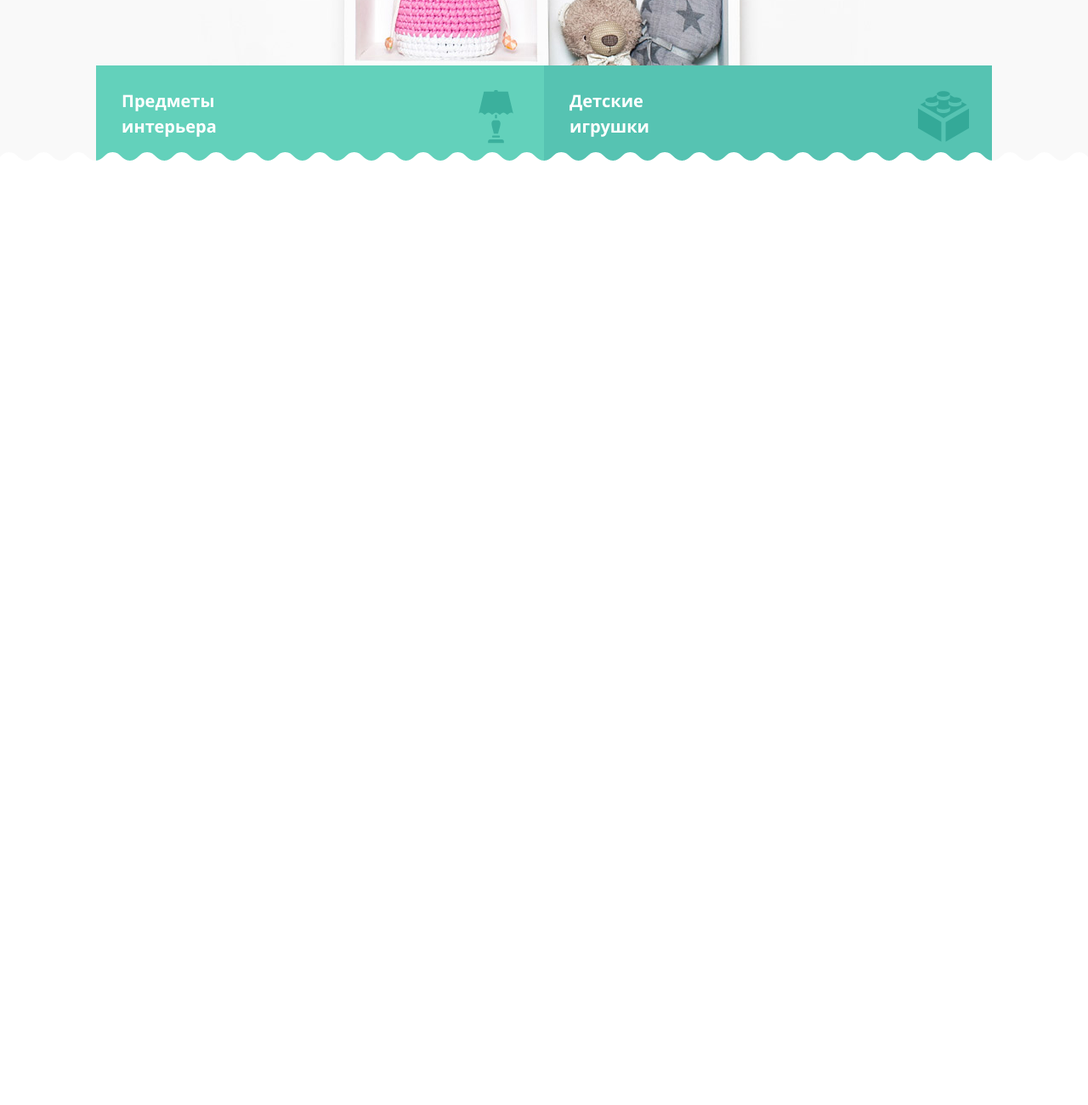
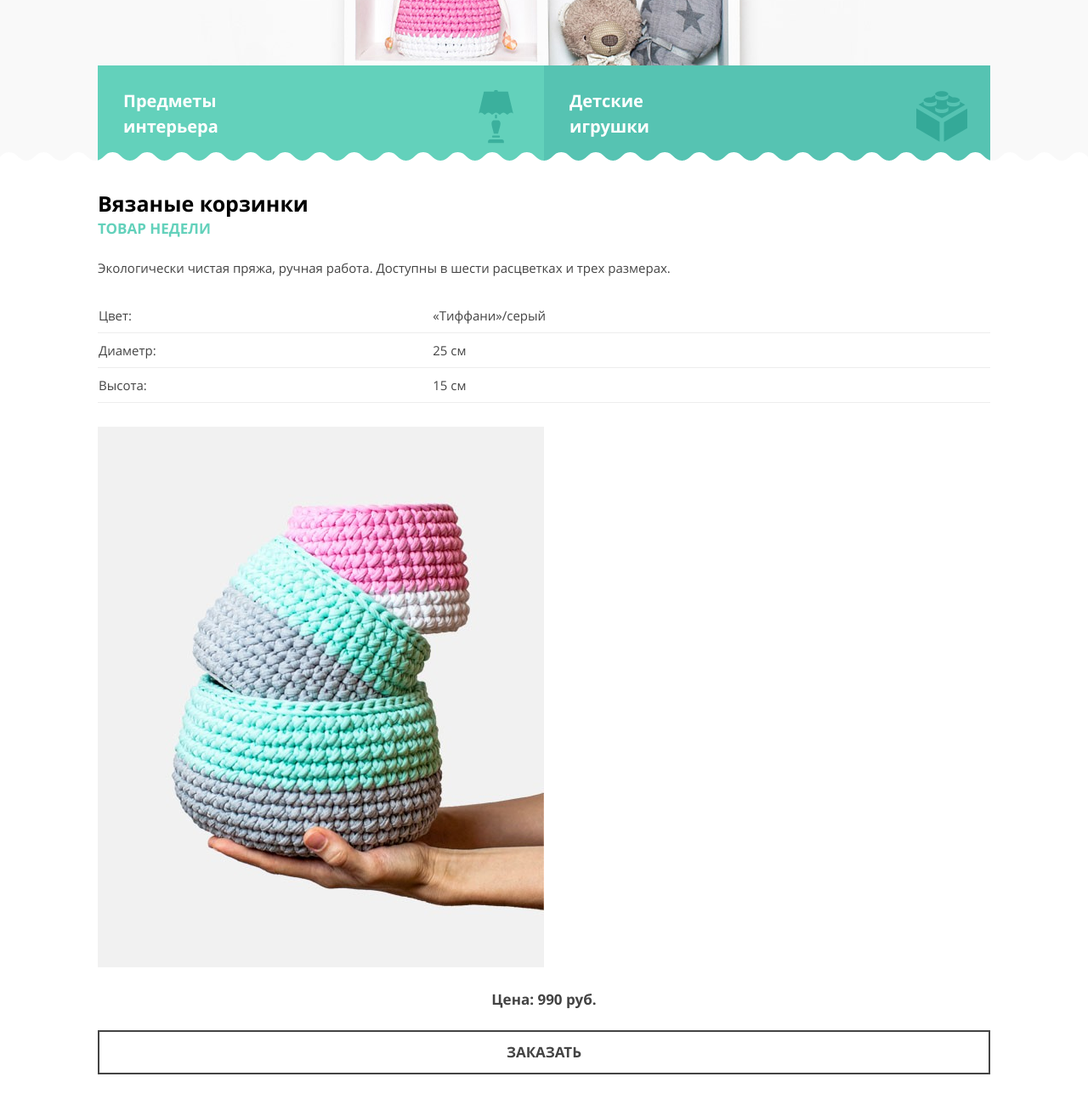
Before and after one commit to raccoonroman/mishka, a website: page source/index.html in a window 1280 px wide. Shown: the part 641-1941 px from the top of the page at 85% size. Before the commit the page ends 844 px from the top, so only its background shows below. Drawn offline with nearby package versions, Linux system fonts and the light colour scheme; files that its build step writes are made by us from their sources.

Commit message:
add week-product article

```diff
--- a/source/index.html
+++ b/source/index.html
@@ -80,11 +80,42 @@
           <a class="hero__nav-link" href="#">Предметы<br>интерьера</a>
         </li>
         <li class="hero__nav-item hero__nav-item--toys">
-            <a class="hero__nav-link" href="#">Детские<br>игрушки</a>
+          <a class="hero__nav-link" href="#">Детские<br>игрушки</a>
         </li>
       </ul>
     </div>
   </section>
+
+  <article class="week-product">
+    <div class="container">
+      <h3 class="week-product__heading"><a href="#">Вязаные корзинки</a></h3>
+      <p class="week-product__title">Товар недели</p>
+      <p class="week-product__description">Экологически чистая пряжа, ручная работа. Доступны в шести расцветках и трех размерах.</p>
+      <table class="week-product__feature-list">
+        <tr class="week-product__feature-row">
+          <th class="week-product__feature-label">Цвет:</th>
+          <td class="week-product__feature-value">«Тиффани»/серый</td>
+        </tr>
+        <tr class="week-product__feature-row">
+          <th class="week-product__feature-label">Диаметр:</th>
+          <td class="week-product__feature-value">25 см</td>
+        </tr>
+        <tr class="week-product__feature-row">
+          <th class="week-product__feature-label">Высота:</th>
+          <td class="week-product__feature-value">15 см</td>
+        </tr>
+      </table>
+      <a class="week-product__image-link" href="#">
+        <picture>
+          <source media="(min-width: 1050px)" srcset="img/triple-set-desktop.jpg">
+          <source media="(min-width: 768px)" srcset="img/triple-set-tablet.jpg">
+          <img src="img/triple-set-mobile.jpg" alt="Матрешка с трех вязанных корзинок">
+        </picture>
+      </a>
+      <p class="week-product__price">Цена: 990 руб.</p>
+      <a href="#" class="button week-product__button">Заказать</a>
+    </div>
+  </article>
 </main>
 <!-- <script src="js/script.js"></script> -->
 </body>
--- a/source/sass/blocks/container.scss
+++ b/source/sass/blocks/container.scss
@@ -1,7 +1,7 @@
 .container {
   margin: 0 auto;
   padding: 0 $container-padding-mobile;
-  max-width: 1154px;
+  max-width: 1150px;
   width: 100%;
 }
 
--- /dev/null
+++ b/source/sass/blocks/week-product.scss
@@ -0,0 +1,56 @@
+.week-product {
+  padding-top: 28px;
+  padding-bottom: 36px;
+  color: #444444;
+}
+
+.week-product__heading {
+  margin: 0;
+  margin-bottom: 5px;
+  font-size: 25px;
+  font-weight: 700;
+  line-height: 30px;
+  color: #000000;
+
+  a {
+    color: inherit;
+  }
+}
+
+.week-product__title {
+  margin: 0;
+  font-size: 17px;
+  font-weight: 700;
+  line-height: 20px;
+  color: #63d1bb;
+  text-transform: uppercase;
+}
+
+.week-product__description {
+  margin: 24px 0;
+}
+
+.week-product__feature-list {
+  margin-bottom: 28px;
+  width: 100%;
+  border-collapse: collapse;
+  text-align: left;
+}
+
+.week-product__feature-row {
+  border-bottom: 1px solid #ededed;
+  line-height: 38px;
+}
+
+.week-product__feature-label {
+  padding-right: 12px;
+  font-weight: 400;
+}
+
+.week-product__price {
+  margin: 20px 0 24px;
+  text-align: center;
+  font-size: 17px;
+  line-height: 24px;
+  font-weight: 700;
+}
--- a/source/sass/common.scss
+++ b/source/sass/common.scss
@@ -83,6 +83,29 @@ body {
   text-align: center;
 }
 
+.button {
+  display: block;
+  padding: 14px;
+  font-size: 17px;
+  font-weight: 700;
+  line-height: 20px;
+  text-align: center;
+  color: #444444;
+  text-transform: uppercase;
+  border: 2px solid #444444;
+  transition: color 0.25s, background-color 0.25s;
+
+  &:hover,
+  &:focus {
+    color: #ffffff;
+    background-color: #444444;
+  }
+
+  &:active {
+    color: rgba(#ffffff, 0.3);
+  }
+}
+
 @media (min-width: 768px) {
   .col-3 {
     width: 25%;
--- a/source/sass/style.scss
+++ b/source/sass/style.scss
@@ -4,3 +4,4 @@
 @import "blocks/header";
 @import "blocks/main-nav";
 @import "blocks/hero";
+@import "blocks/week-product";
```
